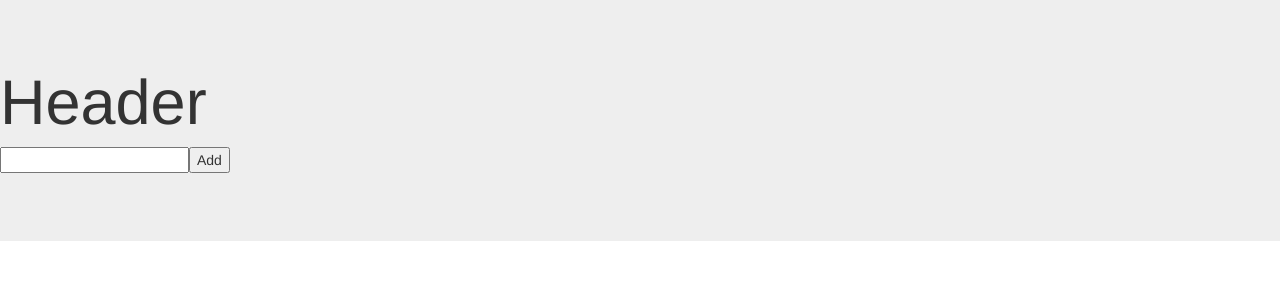
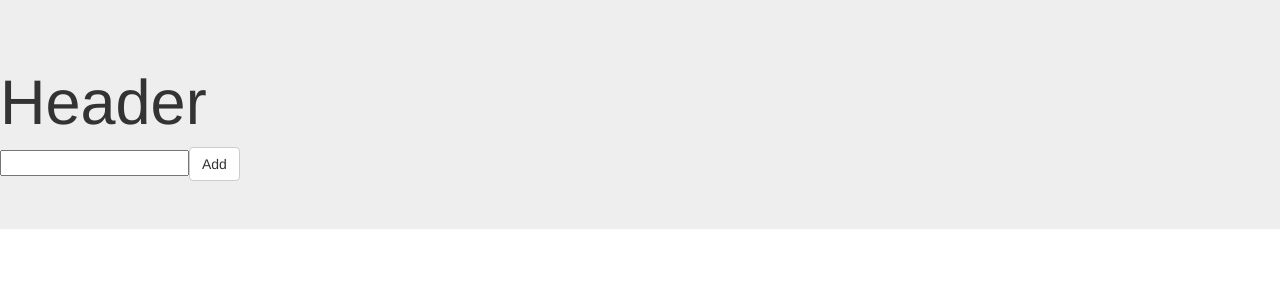
Before and after one commit to uknable/react_todo, a React (Create React App) app: page / in a window 1280 px wide. Shown: the top 300 px of the page. Built offline with nearby package versions, Linux system fonts and the light colour scheme; what flux, keymirror would draw is missing.

Commit message:
added remove task function

```diff
--- a/src/App.js
+++ b/src/App.js
@@ -4,7 +4,7 @@ import TodoHeader from './components/todoHeader.js';
 import TodoInput from './components/todoInput.js';
 import TodoList from './components/todoList.js';
 import TodoStore from './stores/todoStore.js';
-//import TodoActions from './actions/todoActions.js';
+import TodoActions from './actions/todoActions.js';
 
 class App extends Component {
   constructor() {
@@ -13,19 +13,44 @@ class App extends Component {
       taskInput: '',
       taskList: TodoStore.getTaskList()
     }
+    this._onChange = this._onChange.bind(this);
     this.onTaskInput = this.onTaskInput.bind(this);
+    this.createTask = this.createTask.bind(this);
+    this.removeTask = this.removeTask.bind(this);
+  }
+  componentWillMount() {
+    TodoStore.addChangeListener(this._onChange);
+  }
+  componentWillUnmount() {
+    TodoStore.removeChangeListener(this._onChange);
+  }
+  _onChange() {
+    this.setState({taskList: TodoStore.getTaskList()});
   }
   onTaskInput(event) {
     let taskInput = event.target.value;
     this.setState({taskInput: taskInput});
   }
+  createTask(event) {
+    event.preventDefault();
+    TodoActions.createTask(this.state.taskInput);
+    this.setState({taskInput: ''});
+  }
+  removeTask(event) {
+    event.preventDefault();
+    TodoActions.removeTask(event.target.value);
+  }
   render() {
     return (
       <div className="jumbotron">
         <TodoHeader />
+
         <TodoInput taskInput={this.state.taskInput}
-                   onChange={this.onTaskInput}/>
-        <TodoList taskList={this.state.taskList}/>
+                   onChange={this.onTaskInput}
+                   onSubmit={this.createTask} />
+
+        <TodoList taskList={this.state.taskList}
+                  onClick={this.removeTask} />
       </div>
     );
   }
--- a/src/actions/todoActions.js
+++ b/src/actions/todoActions.js
@@ -7,7 +7,13 @@ const TodoActions = {
       actionType: ActionTypes.CREATE_TASK,
       newTask: task
     });
+  },
+  removeTask(index) {
+    Dispatcher.dispatch({
+      actionType: ActionTypes.REMOVE_TASK,
+      taskIndex: index
+    });
   }
-}
+};
 
 export default TodoActions;
--- a/src/components/todoInput.js
+++ b/src/components/todoInput.js
@@ -2,13 +2,16 @@ import React from 'react';
 
 function TodoInput(props) {
   return (
-    <form>
+    <form onSubmit={props.onSubmit}>
       <input type="text"
              value={props.taskInput}
              onChange={props.onChange}/>
-      <button>Add</button>
+
+      <input type="submit"
+             value="Add"
+             className='btn btn-default'/>
     </form>
   );
-}
+};
 
 export default TodoInput;
--- a/src/components/todoList.js
+++ b/src/components/todoList.js
@@ -3,13 +3,19 @@ import PropTypes from 'prop-types';
 
 class TodoList extends Component {
   createTaskRow(task, index) {
-    return (<h3 key={index}>{task}</h3>);
+    return (
+      <div key={index}>
+        <h3>{task}</h3>
+        <button value={index} onClick={this.props.onClick}>Remove</button>
+      </div>
+    );
   }
   render() {
     return (
-      <h3>
+      <div>
         {this.props.taskList.map((task, index) => this.createTaskRow(task, index))}
-      </h3>
+      </div>
+
     );
   }
 }
--- a/src/constants/actionTypes.js
+++ b/src/constants/actionTypes.js
@@ -1,7 +1,8 @@
 import keyMirror from 'keymirror';
 
 const ActionTypes = keyMirror({
-  CREATE_TASK: null
+  CREATE_TASK: null,
+  REMOVE_TASK: null
 });
 
 export default ActionTypes;
--- a/src/stores/todoStore.js
+++ b/src/stores/todoStore.js
@@ -28,6 +28,10 @@ class TodoStore extends EventEmitter {
         _taskList.push(action.newTask);
         this.emitChange();
         break;
+      case ActionTypes.REMOVE_TASK:
+        _taskList.splice(action.taskIndex, 1);
+        this.emitChange();
+        break;
       default:
     }
   }
```
